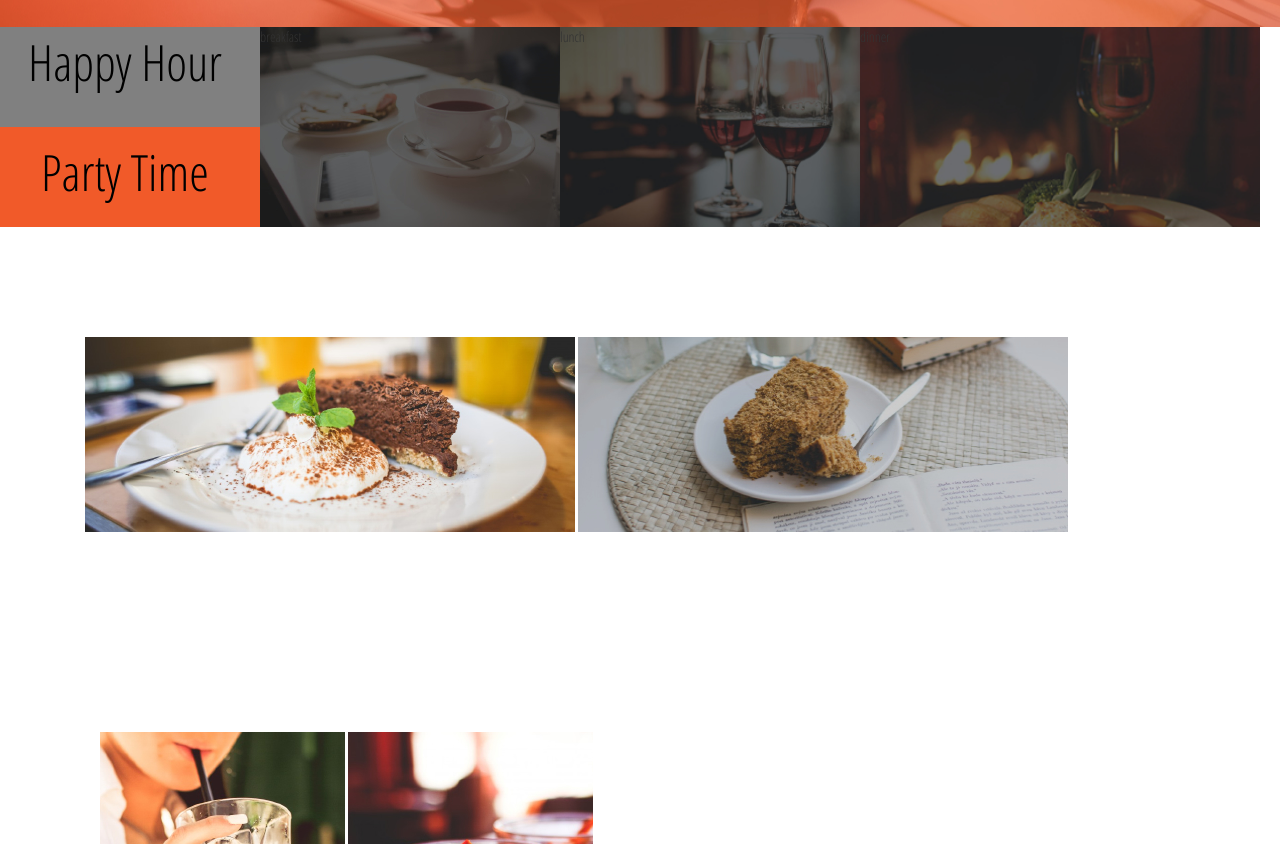
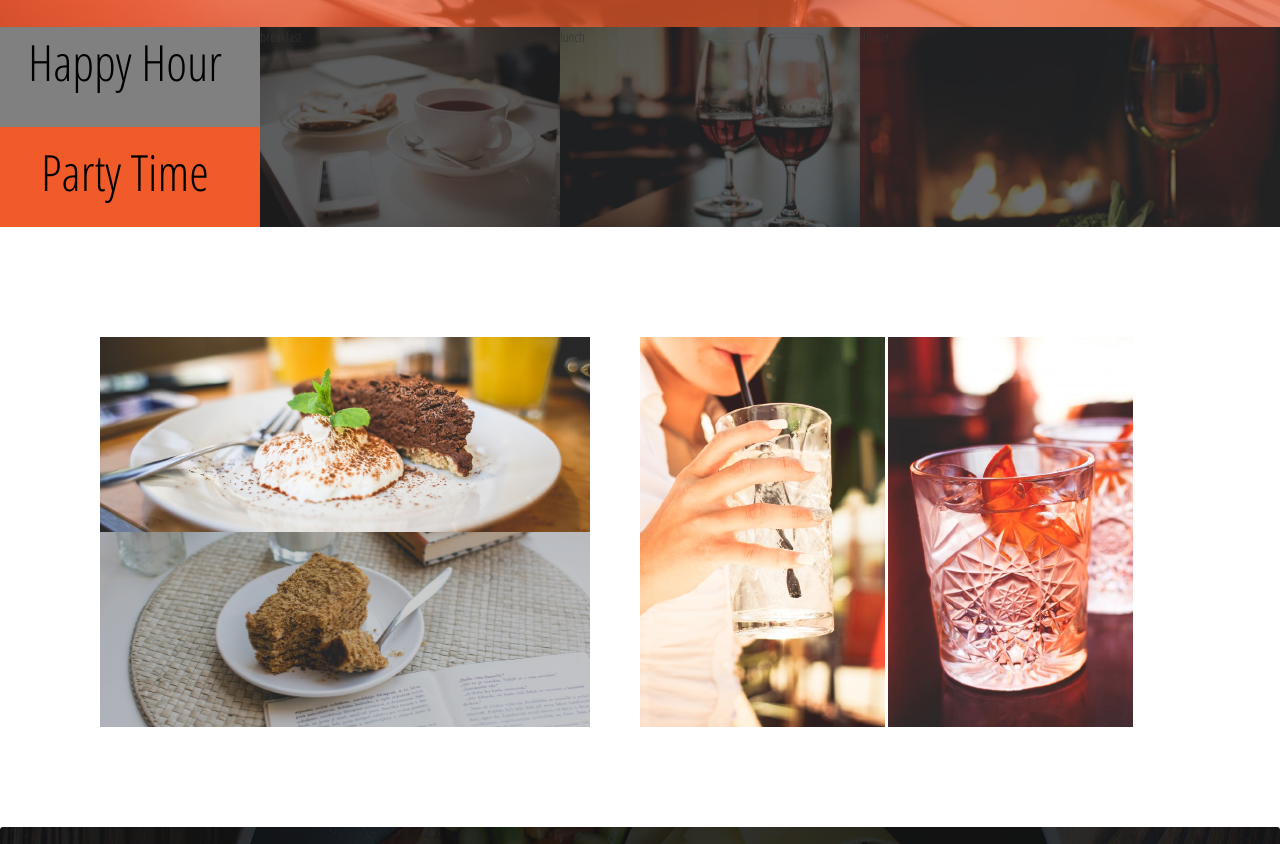
Before and after one commit to africanbushman/anita-s-kitchen, a plain HTML site: page index.html in a window 1280 px wide. Shown: the part 420-1264 px from the top of the page. Drawn offline with Linux system fonts and the light colour scheme.

Commit message:
changed the layerout of the drinks photos in index.html

```diff
--- a/css/styles.css
+++ b/css/styles.css
@@ -150,6 +150,7 @@ div#seven {
   background-image: url(../assets/foodtop/lunch.jpg);
   height: 200px;
   margin-left: -30px;
+  margin-right: -50px;
   position: relative;
   top: 10px;
 
@@ -158,7 +159,7 @@ div#seven {
   background-image: url(../assets/foodtop/dinner.jpg);
   height: 200px;
   margin-left: -30px;
-  margin-right: -100px;
+  margin-right: -189px;
   position: relative;
   top: 10px;
   background-size: cover;
@@ -195,3 +196,6 @@ box-shadow: 0 1px 0 rgba(255, 255, 255, 0.5) inset;
 -moz-box-shadow: 0 1px 0 rgba(255, 255, 255, 0.5) inset;
 -webkit-box-shadow: 0 1px 0 rgba(255, 255, 255, 0.5) inset;
 }
+five {
+
+}
--- a/index.html
+++ b/index.html
@@ -38,7 +38,7 @@
     </div>
   </section>
   <div class="container" id="row-box">
-    <div class="row" >
+    <div class="row">
       <div class="col-md-3">
         <div id="hour">
           <p>Happy Hour</p>
@@ -64,18 +64,18 @@
     </div>
   </div>
   <!-- end of row two -->
+  <div class="col-md-6">
     <div class="row" id="3">
       <div class="box">
         <img src="assets/fastFood1.jpg" alt="">
         <img src="assets/fastFood2.jpg" alt="">
       </div>
     </div>
+  </div>
+  <div class="row">
     <div class="box2">
-      <img style="margin-left" <img src="assets/drink1.jpg" alt="">
+      <img src="assets/drink1.jpg" alt="">
       <img src="assets/drink2.jpg" alt="">
-    </div>
-
-
     </div>
   </div>
   <!-- end of row three -->
@@ -114,7 +114,7 @@
         <label for="staticEmail2" class="sr-only">Email</label>
         <input type="text" id="form" readonly class="form-control-plaintext" id="staticEmail2" value="your email">
       </div>
-      <button type="submit" id="button"class="btn btn-primary">subscribe</button>
+      <button type="submit" id="button" class="btn btn-primary">subscribe</button>
     </form>
   </div>
   <!-- end of row six -->
```
Lines whose indentation alone changed are shown as unchanged.
